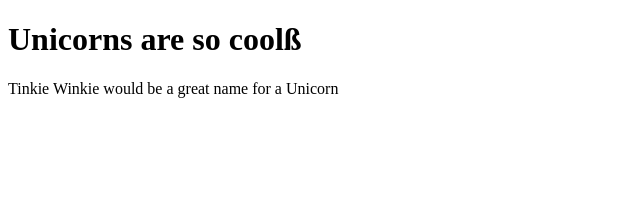
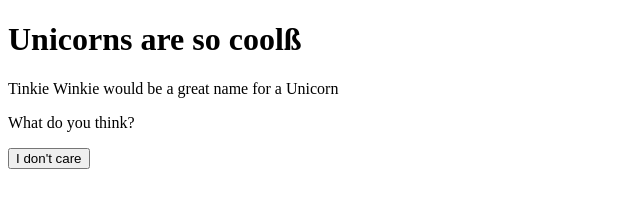
Before and after one commit to c-bert/git-test, a plain HTML site: page index.html in a window 1280 px wide. Shown: the whole page, without its empty margins (0-640 px from the left). Drawn offline with Linux system fonts and the light colour scheme.

Commit message:
Third Commit

```diff
--- a/index.html
+++ b/index.html
@@ -8,6 +8,8 @@
 <body>
     <h1>Unicorns are so coolß</h1>
     <p>Tinkie Winkie would be a great name for a Unicorn</p>
+    <p>What do you think?</p>
+    <button>I don't care</button>
 </body>
 
 </html>
```
